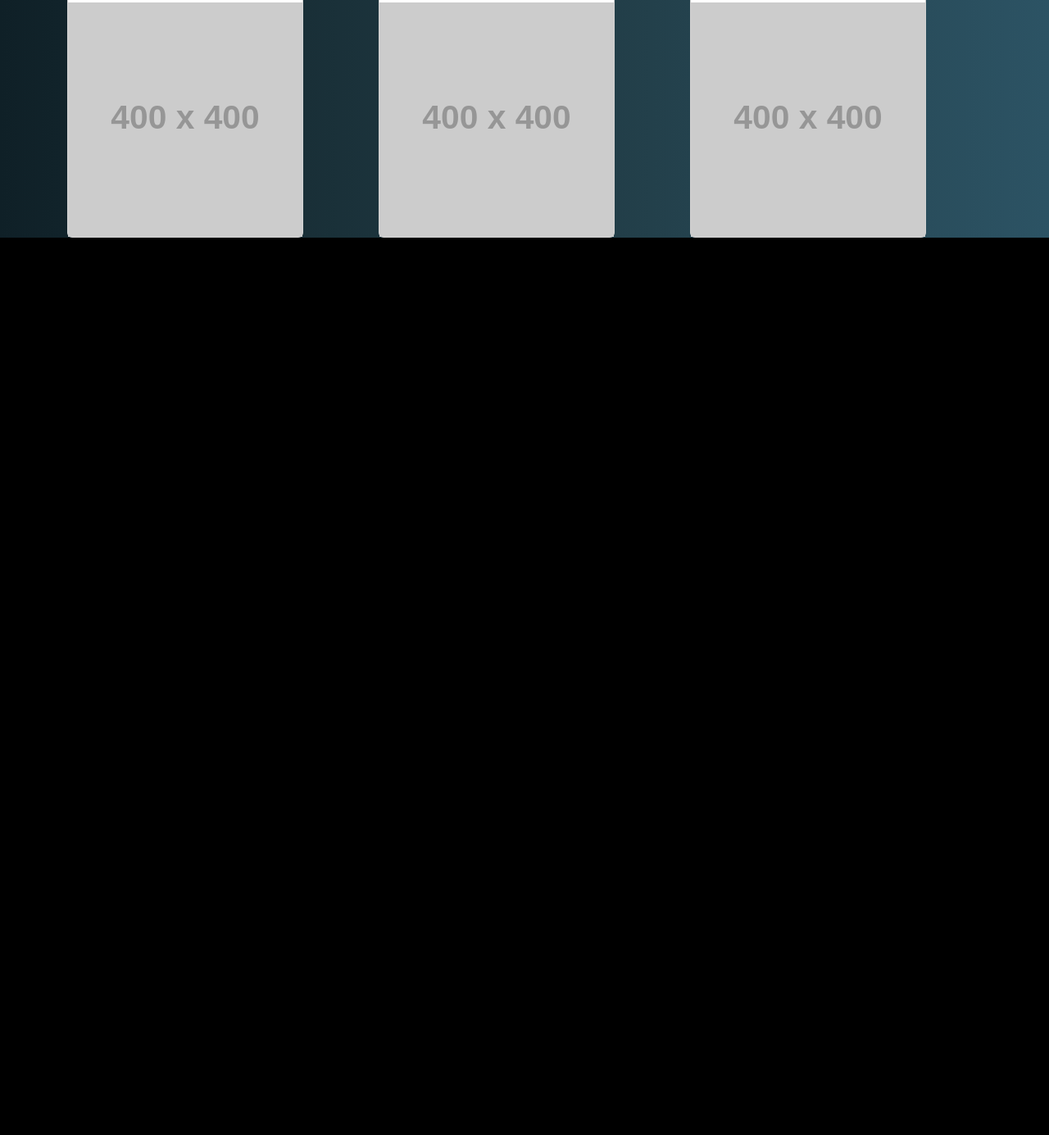
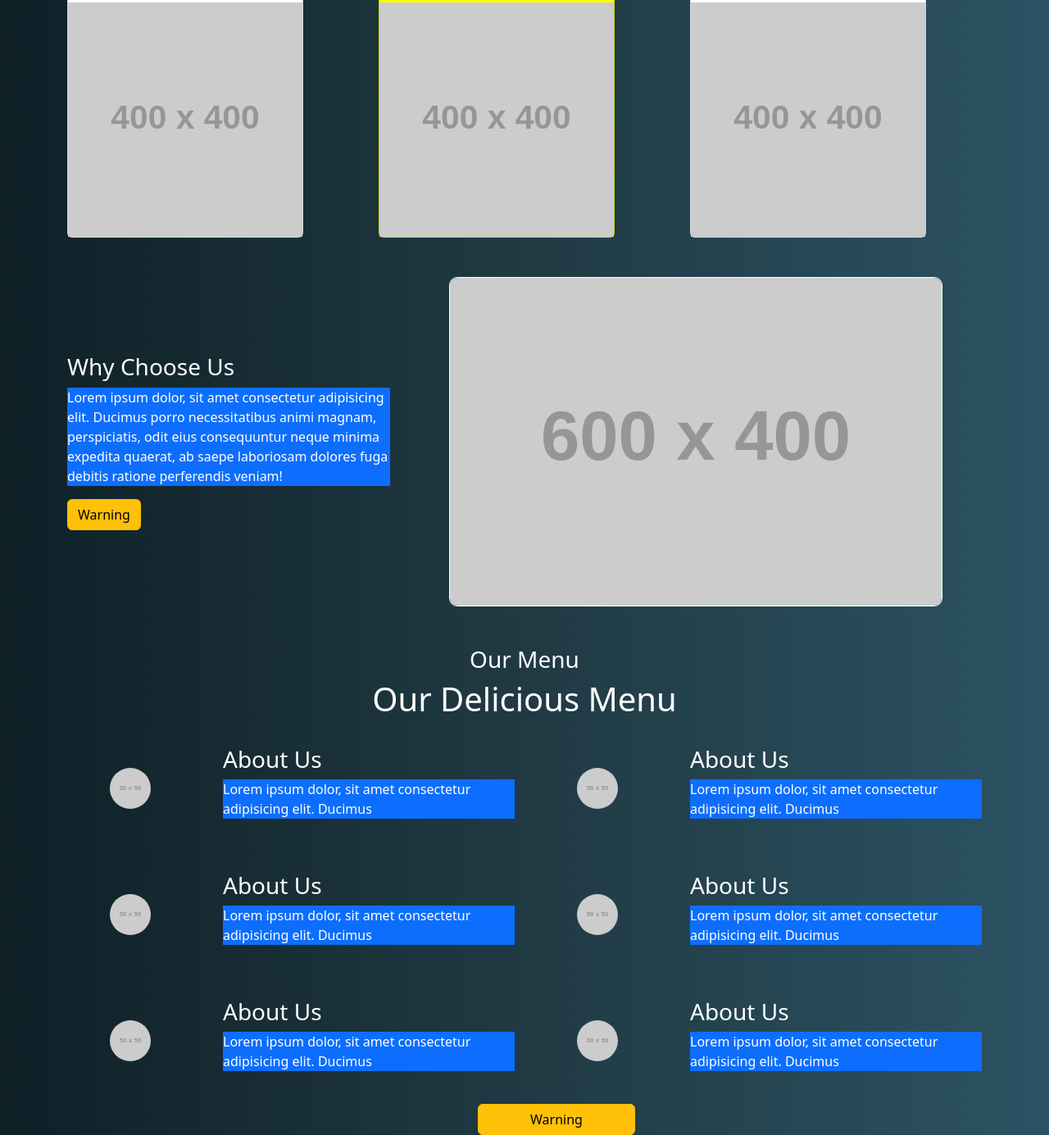
Before and after one commit to jphillips1833/tasty-restaurant, a plain HTML site: page index.html in a window 1280 px wide. Shown: the part 1574-2959 px from the top of the page at 82% size. Before the commit the page ends 1864 px from the top, so only its background shows below. Drawn offline with nearby package versions, Linux system fonts and the light colour scheme; placeholder pictures from the web are drawn by us; a web font is replaced by a local one.

Commit message:
added menu section

```diff
--- a/index.html
+++ b/index.html
@@ -105,6 +105,7 @@
         </div>
       </div>
     </div>
+
     <!-- our features -->
     <div class="p-5 text-center container">
       <div class="row p-5 align-items-center align-content-center">
@@ -142,7 +143,7 @@
           </div>
         </div>
         <div class="col-md-4">
-          <div class="card text-center" style="width: 18rem">
+          <div class="card card2 text-center" style="width: 18rem">
             <div class="d-flex align-items-between justify-content-around">
               <div class="circle-image align-self-center">
                 <img
@@ -187,6 +188,153 @@
         </div>
       </div>
     </div>
+    <!-- why choose us -->
+    <div class="container-lg">
+      <div class="row justify-content-center align-items-center">
+        <div class="col">
+          <h3>Why Choose Us</h3>
+          <p class="bg-primary">
+            Lorem ipsum dolor, sit amet consectetur adipisicing elit. Ducimus
+            porro necessitatibus animi magnam, perspiciatis, odit eius
+            consequuntur neque minima expedita quaerat, ab saepe laboriosam
+            dolores fuga debitis ratione perferendis veniam!
+          </p>
+          <button type="button" class="btn btn-warning">Warning</button>
+        </div>
+        <div class="col">
+          <img
+            class="m-5 round-corners"
+            alt="reg image"
+            src="https://placehold.co/600x400"
+          />
+        </div>
+      </div>
+    </div>
+    <!-- our menu -->
+    <div class="container">
+      <div class="text-center">
+        <h3>Our Menu</h3>
+        <h1>Our Delicious Menu</h1>
+      </div>
+      <div class="row">
+        <div class="col-md-6">
+          <div class="row align-items-center">
+            <div class="col-4">
+              <img
+                class="rounded-circle p-5 m-1"
+                alt="circle image"
+                src="https://placehold.co/50"
+              />
+            </div>
+            <div class="col-8">
+              <h3>About Us</h3>
+              <p class="bg-primary">
+                Lorem ipsum dolor, sit amet consectetur adipisicing elit.
+                Ducimus
+              </p>
+            </div>
+          </div>
+        </div>
+        <div class="col-md-6">
+          <div class="row align-items-center">
+            <div class="col-4">
+              <img
+                class="rounded-circle p-5 m-1"
+                alt="circle image"
+                src="https://placehold.co/50"
+              />
+            </div>
+            <div class="col-8">
+              <h3>About Us</h3>
+              <p class="bg-primary">
+                Lorem ipsum dolor, sit amet consectetur adipisicing elit.
+                Ducimus
+              </p>
+            </div>
+          </div>
+        </div>
+        <div class="col-md-6">
+          <div class="row align-items-center">
+            <div class="col-4">
+              <img
+                class="rounded-circle p-5 m-1"
+                alt="circle image"
+                src="https://placehold.co/50"
+              />
+            </div>
+            <div class="col-8">
+              <h3>About Us</h3>
+              <p class="bg-primary">
+                Lorem ipsum dolor, sit amet consectetur adipisicing elit.
+                Ducimus
+              </p>
+            </div>
+          </div>
+        </div>
+        <div class="col-md-6">
+          <div class="row align-items-center">
+            <div class="col-4">
+              <img
+                class="rounded-circle p-5 m-1"
+                alt="circle image"
+                src="https://placehold.co/50"
+              />
+            </div>
+            <div class="col-8">
+              <h3>About Us</h3>
+              <p class="bg-primary">
+                Lorem ipsum dolor, sit amet consectetur adipisicing elit.
+                Ducimus
+              </p>
+            </div>
+          </div>
+        </div>
+        <div class="col-md-6">
+          <div class="row align-items-center">
+            <div class="col-4">
+              <img
+                class="rounded-circle p-5 m-1"
+                alt="circle image"
+                src="https://placehold.co/50"
+              />
+            </div>
+            <div class="col-8">
+              <h3>About Us</h3>
+              <p class="bg-primary">
+                Lorem ipsum dolor, sit amet consectetur adipisicing elit.
+                Ducimus
+              </p>
+            </div>
+          </div>
+        </div>
+        <div class="col-md-6">
+          <div class="row align-items-center">
+            <div class="col-4">
+              <img
+                class="rounded-circle p-5 m-1"
+                alt="circle image"
+                src="https://placehold.co/50"
+              />
+            </div>
+            <div class="col-8">
+              <h3>About Us</h3>
+              <p class="bg-primary">
+                Lorem ipsum dolor, sit amet consectetur adipisicing elit.
+                Ducimus
+              </p>
+            </div>
+          </div>
+        </div>
+        <div class="col">
+          <div class="row align-items-center">
+            <button type="button" class="btn btn-warning buttonsize">
+              Warning
+            </button>
+          </div>
+        </div>
+      </div>
+    </div>
+
     <script
       src="https://cdn.jsdelivr.net/npm/bootstrap@5.3.2/dist/js/bootstrap.bundle.min.js"
       integrity="sha384-C6RzsynM9kWDrMNeT87bh95OGNyZPhcTNXj1NW7RuBCsyN/o0jlpcV8Qyq46cDfL"
--- a/style.css
+++ b/style.css
@@ -2,6 +2,7 @@ a:hover {
   font-size: 34px;
 }
 body {
+  width: 100vw;
   background: linear-gradient(
     to right,
     #0f2027,
@@ -14,3 +15,16 @@ body {
   font-family: "Mohave", sans-serif;
   padding-top: 15px;
 }
+.card2 {
+  background-color: yellow;
+}
+.round-corners {
+  border: solid 1px;
+  border-radius: 10px;
+}
+.buttonsize {
+  width: 15vw;
+  margin-left: 45%;
+
+  margin-right: 45%;
+}
```
